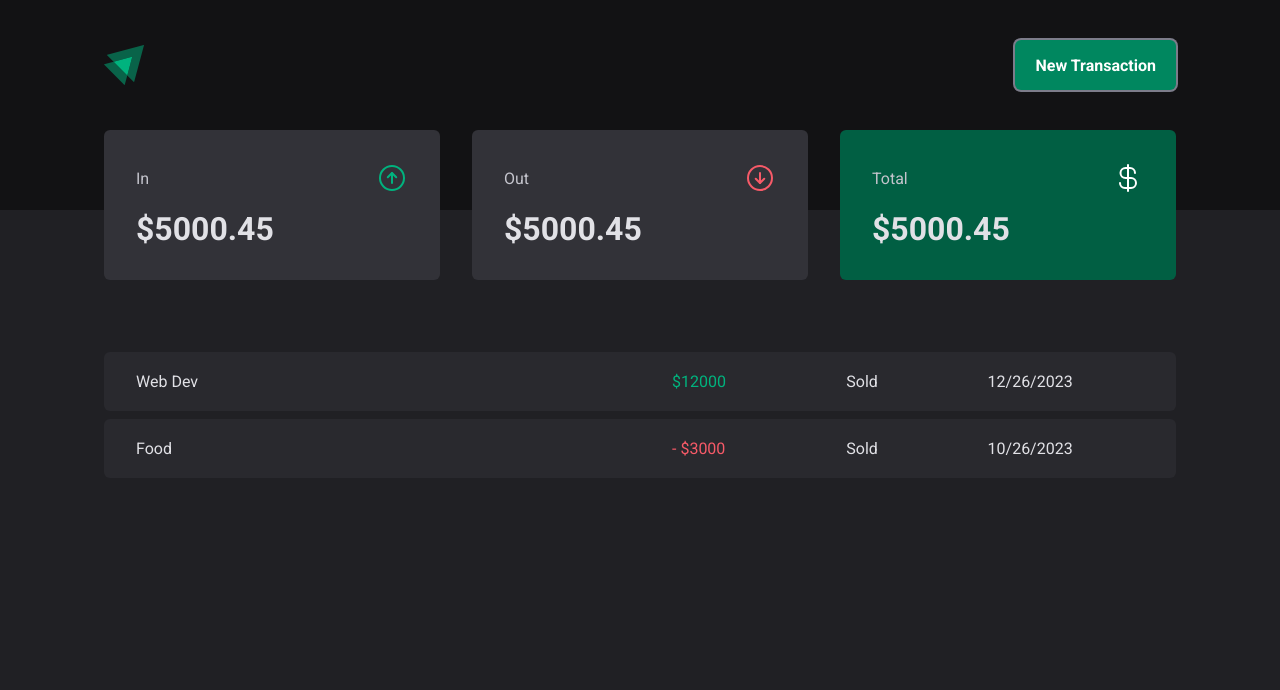
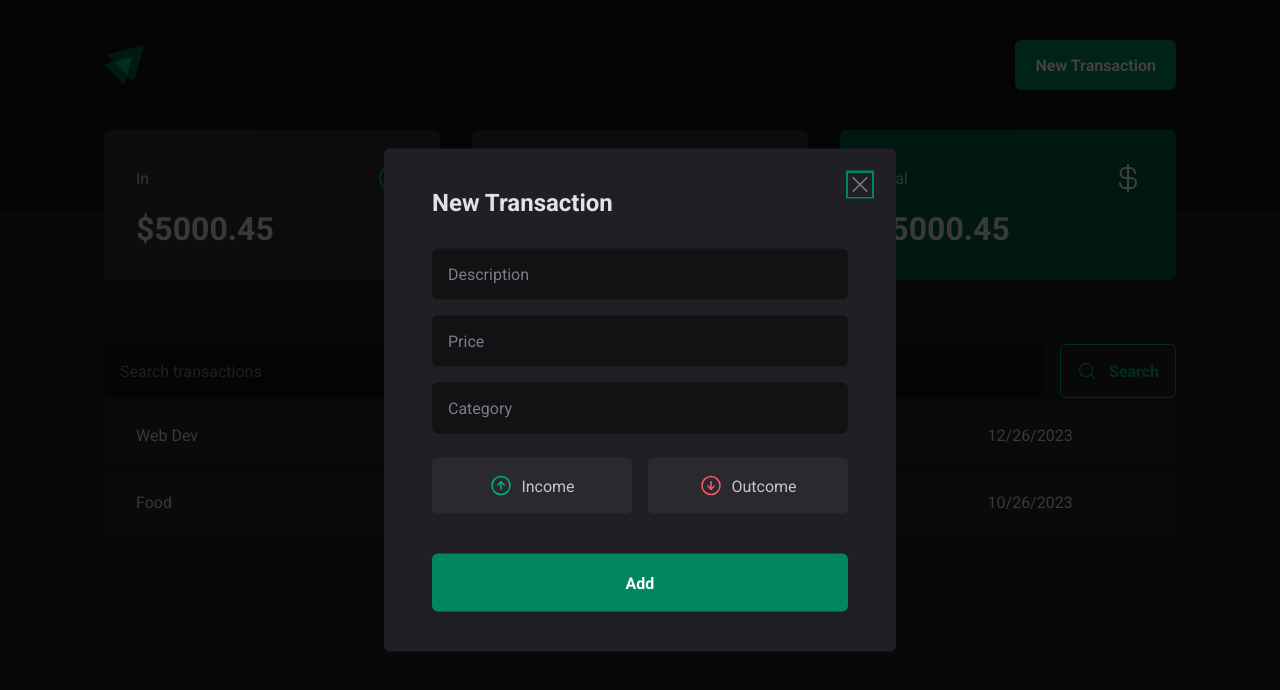
Before and after one commit to codeecoffee/money-tracker, a React (Vite) app: page / in a window 1280 px wide. Both pictures are taken after a click on the button "New Transaction". Shown: the top 690 px of the page. Built offline with nearby package versions, Linux system fonts and the light colour scheme.

Commit message:
added NewTransactionModal

```diff
--- a/package.json
+++ b/package.json
@@ -9,6 +9,8 @@
     "preview": "vite preview"
   },
   "dependencies": {
+    "@radix-ui/react-dialog": "^1.0.2",
+    "@radix-ui/react-radio-group": "^1.1.1",
     "phosphor-react": "^1.4.1",
     "react": "^18.2.0",
     "react-dom": "^18.2.0",
--- a/src/components/Header/index.tsx
+++ b/src/components/Header/index.tsx
@@ -1,12 +1,20 @@
+import * as Dialog from '@radix-ui/react-dialog';
 import logo from '../../assets/igniteLogo.svg';
-import { HeaderContainer, HeaderContent, NewTransactionButton } from "./styles";
-export function Header(){
+import { NewTransactionModal } from '../NewTransactionModal';
+import { HeaderContainer, HeaderContent, NewTransactionButton } from './styles';
+
+export function Header() {
 	return (
 		<HeaderContainer>
 			<HeaderContent>
 				<img src={logo} alt="" />
+				<Dialog.Root>
+					<Dialog.Trigger asChild>
 						<NewTransactionButton>New Transaction</NewTransactionButton>
+					</Dialog.Trigger>
+					<NewTransactionModal />
+				</Dialog.Root>
 			</HeaderContent>
 		</HeaderContainer>
-    )
+	);
 }
--- /dev/null
+++ b/src/components/NewTransactionModal/index.tsx
@@ -0,0 +1,40 @@
+import * as Dialog from '@radix-ui/react-dialog';
+import { ArrowCircleDown, ArrowCircleUp, X } from 'phosphor-react';
+import {
+	CloseButton,
+	Content,
+	Overlay,
+	TransactionType,
+	TransactionTypeButton,
+} from './styles';
+
+export function NewTransactionModal() {
+	return (
+		<Dialog.Portal>
+			<Overlay />
+			<Content>
+				<Dialog.Title>New Transaction</Dialog.Title>
+				<CloseButton>
+					<X size={24} />
+				</CloseButton>
+				<form action="">
+					<input type="text" placeholder="Description" required />
+					<input type="number" placeholder="Price" required />
+					<input type="text" placeholder="Category" required />
+					<TransactionType>
+						<TransactionTypeButton variant="income" value="income">
+							<ArrowCircleUp size={24} />
+							Income
+						</TransactionTypeButton>
+						<TransactionTypeButton variant="outcome" value="outcome">
+							<ArrowCircleDown size={24} />
+							Outcome
+						</TransactionTypeButton>
+					</TransactionType>
+
+					<button type="submit">Add</button>
+				</form>
+			</Content>
+		</Dialog.Portal>
+	);
+}
--- /dev/null
+++ b/src/components/NewTransactionModal/styles.ts
@@ -0,0 +1,116 @@
+import * as Dialog from '@radix-ui/react-dialog';
+import * as RadioGroup from '@radix-ui/react-radio-group';
+import styled from 'styled-components';
+
+export const Overlay = styled(Dialog.Overlay)`
+	position: fixed;
+	width: 100vw;
+	height: 100vh;
+	inset: 0;
+	background: rgba(0, 0, 0, 0.75);
+`;
+
+export const Content = styled(Dialog.Content)`
+	min-width: 32rem;
+	border-radius: 6px;
+	padding: 2.5rem 3rem;
+	background: ${(props) => props.theme['gray-800']};
+
+	position: fixed;
+	top: 50%;
+	left: 50%;
+	transform: translate(-50%, -50%);
+
+	form {
+		margin-top: 2rem;
+		display: flex;
+		flex-direction: column;
+		gap: 1rem;
+
+		input {
+			border-radius: 6px;
+			border: 0;
+			background: ${(props) => props.theme['gray-900']};
+			color: ${(props) => props.theme['gray-300']};
+			padding: 1rem;
+
+			&::placeholder {
+				color: ${(props) => props.theme['gray-500']};
+			}
+		}
+		button[type='submit'] {
+			height: 58px;
+			padding: 0 1.25rem;
+			margin-top: 1.5rem;
+			border: 0;
+			border-radius: 6px;
+			background: ${(props) => props.theme['green-500']};
+			color: ${(props) => props.theme.white};
+			font-weight: bold;
+			cursor: pointer;
+
+			&:hover {
+				background: ${(props) => props.theme['green-700']};
+				transition: background-color 0.2s;
+			}
+		}
+	}
+`;
+
+export const CloseButton = styled(Dialog.Close)`
+	position: absolute;
+	background: transparent;
+	border: none;
+	top: 1.5rem;
+	right: 1.5rem;
+	cursor: pointer;
+	line-height: 0;
+	color: ${(props) => props.theme['gray-500']};
+`;
+
+export const TransactionType = styled(RadioGroup.Root)`
+	display: grid;
+	grid-template-columns: repeat(2, 1fr);
+	gap: 1rem;
+	margin-top: 0.5rem;
+`;
+
+interface TransactionTypeBttnProps {
+	variant: 'income' | 'outcome';
+}
+
+export const TransactionTypeButton = styled(
+	RadioGroup.Item
+)<TransactionTypeBttnProps>`
+	background: ${(props) => props.theme['gray-700']};
+	color: ${(props) => props.theme['gray-300']};
+	display: flex;
+	align-items: center;
+	justify-content: center;
+	padding: 1rem;
+	gap: 0.5rem;
+	border-radius: 6px;
+	cursor: pointer;
+	border: 0;
+
+	svg {
+		color: ${(props) =>
+			props.variant === 'income'
+				? props.theme['green-300']
+				: props.theme['red-300']};
+	}
+
+	&[data-state='checked'] {
+		color: ${(props) => props.theme.white};
+		background: ${(props) =>
+			props.variant === 'income'
+				? props.theme['green-500']
+				: props.theme['red-500']};
+		svg {
+			color: ${(props) => props.theme.white};
+		}
+	}
+	&[data-state='unchecked']:hover {
+		background: ${(props) => props.theme['gray-600']};
+	}
+`;
--- /dev/null
+++ b/src/pages/Transactions/components/SearchForm/index.tsx
@@ -0,0 +1,14 @@
+import { MagnifyingGlass } from 'phosphor-react';
+import { SearchFormContainer } from './styles';
+
+export function SearchForm() {
+	return (
+		<SearchFormContainer>
+			<input type="text" placeholder="Search transactions" />
+			<button type="submit">
+				<MagnifyingGlass size={20} />
+				Search
+			</button>
+		</SearchFormContainer>
+	);
+}
--- /dev/null
+++ b/src/pages/Transactions/components/SearchForm/styles.ts
@@ -0,0 +1,40 @@
+import styled from 'styled-components';
+
+export const SearchFormContainer = styled.form`
+	display: flex;
+	gap: 1rem;
+
+	input {
+		flex: 1;
+		border-radius: 6px;
+		border: 0;
+		background: ${(props) => props.theme['gray-900']};
+		color: ${(props) => props.theme['gray-500']};
+		padding: 1rem;
+
+		&::placeholder {
+			color: ${(props) => props.theme['gray-500']};
+		}
+	}
+
+	button {
+		display: flex;
+		align-items: center;
+		gap: 0.75rem;
+
+		border: 0;
+		padding: 1rem;
+		background: transparent;
+		border: 1px solid ${(props) => props.theme['green-300']};
+		color: ${(props) => props.theme['green-300']};
+		font-weight: bold;
+		border-radius: 6px;
+
+		&:hover {
+			background: ${(props) => props.theme['green-500']};
+			border-color: ${(props) => props.theme['green-500']};
+			color: ${(props) => props.theme.white};
+			transition: background-color 0.2s, color 0.2s, border-color 0.2s;
+		}
+	}
+`;
--- a/src/pages/Transactions/index.tsx
+++ b/src/pages/Transactions/index.tsx
@@ -1,9 +1,10 @@
 import { Header } from '../../components/Header';
 import { Summary } from '../../components/Summary';
+import { SearchForm } from './components/SearchForm';
 import {
 	PriceHighlight,
+	TransactionsContainer,
 	TransactionsTable,
-	TrasactionsContainer,
 } from './styles';
 
 export function Transactions() {
@@ -11,7 +12,8 @@
 		<div>
 			<Header />
 			<Summary />
-			<TrasactionsContainer>
+			<TransactionsContainer>
+				<SearchForm />
 				<TransactionsTable>
 					<tbody>
 						<tr>
@@ -33,7 +35,7 @@
 						</tr>
 					</tbody>
 				</TransactionsTable>
-			</TrasactionsContainer>
+			</TransactionsContainer>
 		</div>
 	);
 }
--- a/src/pages/Transactions/styles.ts
+++ b/src/pages/Transactions/styles.ts
@@ -1,6 +1,6 @@
 import styled from 'styled-components';
 
-export const TrasactionsContainer = styled.main`
+export const TransactionsContainer = styled.main`
 	width: 100%;
 	max-width: 1120px;
 	margin: 4rem auto 0;
--- a/src/styles/global.ts
+++ b/src/styles/global.ts
@@ -1,4 +1,4 @@
-import { createGlobalStyle } from "styled-components";
+import { createGlobalStyle } from 'styled-components';
 
 export const GlobalStyle = createGlobalStyle`
     *{
@@ -8,16 +8,16 @@
     }
     :focus{
         outline: 0;
-        box-shadow: 0 0 0 2px ${props => props.theme['gray-500']};
+        box-shadow: 0 0 0 2px ${(props) => props.theme['green-500']};
 
     }
     body{
-        background-color: ${props=> props.theme['gray-800']};
-        color: ${props=> props.theme['gray-100']};
+        background-color: ${(props) => props.theme['gray-800']};
+        color: ${(props) => props.theme['gray-100']};
         -webkit-font-smoothing: antialiased;
     }
     body, input, textarea, button{
         font: 400 1rem Roboto, sans-serif;
     }
 
-`
+`;
```
Also changed, not shown: src/components/Header/styles.ts (+9 -9 lines), 1 other file (tests, documents, lock files or other folders). Lines whose indentation alone changed are shown as unchanged.
